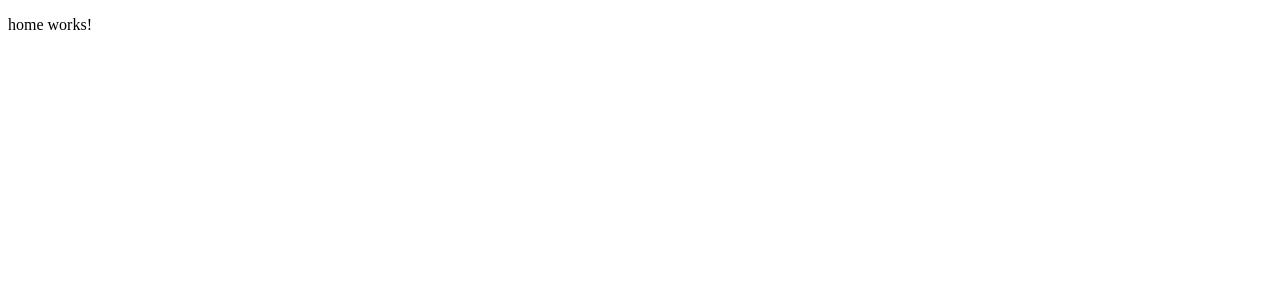
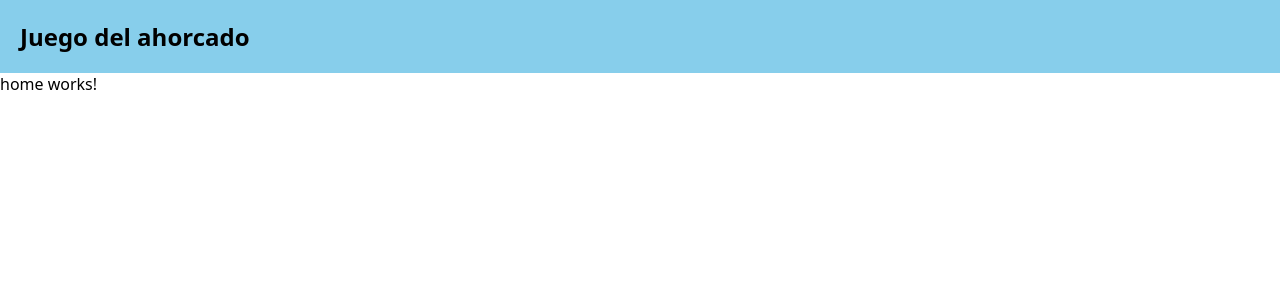
Before and after one commit to JoaquinQFox/lab09-angular-pweb2, an Angular app: page / in a window 1280 px wide. Shown: the top 300 px of the page. Built offline with nearby package versions, Linux system fonts and the light colour scheme.

Commit message:
feat: se agrega componente navbar con diseño inicial

```diff
--- a/src/app/shared/navbar/navbar.css
+++ b/src/app/shared/navbar/navbar.css
@@ -0,0 +1,8 @@
+.navbar {
+  background-color: skyblue;
+  padding: 20px;
+}
+
+.navbar-titulo {
+  color: black;
+}
--- a/src/app/shared/navbar/navbar.html
+++ b/src/app/shared/navbar/navbar.html
@@ -0,0 +1,3 @@
+<nav class="navbar">
+  <h1 class="navbar-titulo">Juego del ahorcado</h1>
+</nav>
--- a/src/styles.css
+++ b/src/styles.css
@@ -1 +1,6 @@
 /* You can add global styles to this file, and also import other style files */
+* {
+  margin: 0;
+  padding: 0;
+  font-family: system-ui, -apple-system, BlinkMacSystemFont, 'Segoe UI', Roboto, Oxygen, Ubuntu, Cantarell, 'Open Sans', 'Helvetica Neue', sans-serif;
+}
```
